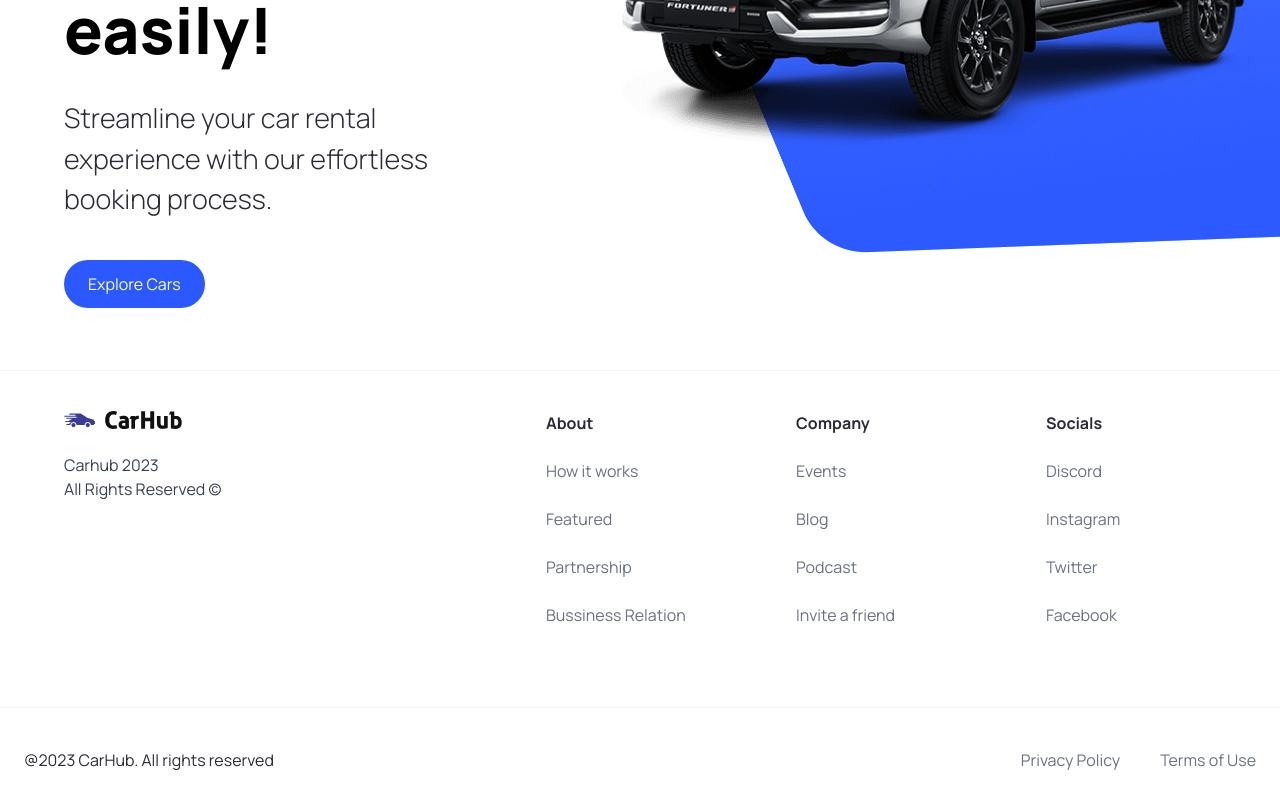
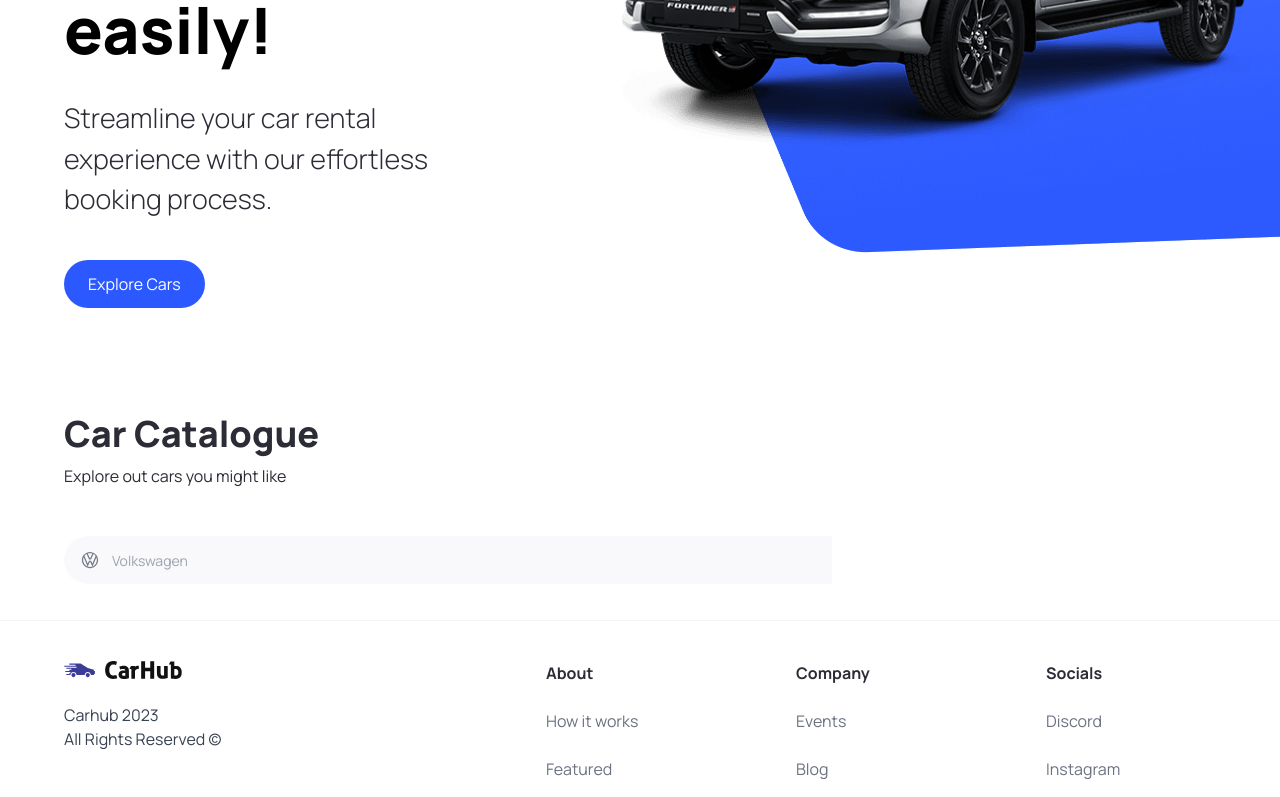
Before and after one commit to IraAkulova/car-catalog, a Next.js app: page / in a window 1280 px wide. Shown: the part 450-1247 px from the top of the page. Built offline with nearby package versions, Linux system fonts and the light colour scheme.

Commit message:
created searchBar

```diff
--- a/app/page.tsx
+++ b/app/page.tsx
@@ -1,10 +1,23 @@
-import { Hero } from "@/components";
+import { Hero, CustomFilter, SearchBar} from "@/components";
 import Image from "next/image";
 
 export default function Home() {
   return (
     <main className="overflow-hidden">
-<Hero/>
+      <Hero />
+      <div className="mt-12 padding-x padding-y max-with" id='discover'>
+        <div className='home__text-container'>
+          <h1 className='text-4xl font-extrabold'>Car Catalogue</h1>
+          <p>Explore out cars you might like</p>
+        </div>
+        <div className="home__filters">
+          <SearchBar />
+          <div className="home__filter-container">
+            <CustomFilter title='fuel' />
+            <CustomFilter title='year'/>
+          </div>
+        </div>
+      </div>
     </main>
   );
 }
--- /dev/null
+++ b/components/CustomFilter.tsx
@@ -0,0 +1,11 @@
+import React from 'react'
+
+function CustomFilter() {
+  return (
+    <div>
+
+    </div>
+  )
+}
+
+export default CustomFilter
--- /dev/null
+++ b/components/SearchBar.tsx
@@ -0,0 +1,23 @@
+'use client';
+import { useState } from "react";
+
+import { SearchManufacturer } from "."
+
+function SearchBar() {
+    const [manufacturer, setManufacturer] = useState('');
+    const handleSearch = () => {
+
+    }
+  return (
+    <form className='searchbar' onSubmit={handleSearch}>
+        <div className="searchbar__item">
+            <SearchManufacturer
+                manufacturer={manufacturer}
+                setManufacturer={setManufacturer}
+            />
+        </div>
+    </form>
+  )
+}
+
+export default SearchBar
--- /dev/null
+++ b/components/SearchManufacturer.tsx
@@ -0,0 +1,87 @@
+"use client";
+import { useState, Fragment } from "react";
+import { SearchManufacturerProps } from "@/types";
+import { Combobox, Transition } from "@headlessui/react";
+import Image from "next/image";
+import { manufacturers } from "@/constants";
+
+function SearchManufacturer({
+  manufacturer,
+  setManufacturer,
+}: SearchManufacturerProps) {
+  const [query, setQuery] = useState("");
+  const filteredManufacturers =
+    query === ""
+      ? manufacturers
+      : manufacturers.filter((item) =>
+          item
+            .toLocaleLowerCase()
+            .replace(/\s+/g, "")
+            .includes(query.toLocaleLowerCase().replace(/\s+/g, ""))
+        );
+  return (
+    <div className="search-manufacturer">
+      <Combobox value={manufacturer} onChange={setManufacturer}>
+        <div className="relative w-full">
+          <Combobox.Button className="absolute top-[14px]">
+            <Image
+              src="/car-logo.svg"
+              alt="Car Logo"
+              width={20}
+              height={20}
+              className="ml-4"
+            />
+          </Combobox.Button>
+          <Combobox.Input
+            className="search-manufacturer__input"
+            placeholder="Volkswagen"
+            displayValue={(manufacturer: string) => manufacturer}
+            onChange={(e) => setQuery(e.target.value)}
+          />
+          <Transition
+            as={Fragment}
+            leave="transform duration-100"
+            leaveFrom="opacity-100"
+            leaveTo="opacity-0"
+            afterLeave={() => setQuery("")}
+          >
+            <Combobox.Options>
+              {filteredManufacturers.map((item) => (
+                <Combobox.Option
+                  key={item}
+                  className={({ active }) =>
+                    `relative search-manufacturer__option ${
+                      active ? "bg-primary-blue text-white" : "text-gray-900"
+                    }`
+                  }
+                  value={item}
+                >
+                  {({ selected, active }) => (
+                    <>
+                      <span
+                        className={`block truncate ${
+                          selected ? "font-medium" : "font-normal"
+                        }`}
+                      >
+                        {item}
+                      </span>
+                      {selected ? (
+                        <span
+                          className={`absolute inset-y-0 left-0 flex items-center pl-3 ${
+                            active ? "text-white" : "text-teal-600"
+                          }`}
+                        ></span>
+                      ) : null}
+                    </>
+                  )}
+                </Combobox.Option>
+              ))}
+            </Combobox.Options>
+          </Transition>
+        </div>
+      </Combobox>
+    </div>
+  );
+}
+
+export default SearchManufacturer;
--- a/types/index.ts
+++ b/types/index.ts
@@ -6,3 +6,8 @@
     handleClick?: MouseEventHandler<HTMLButtonElement>;
     btnType?: 'button' | 'submit';
 }
+
+export interface SearchManufacturerProps {
+    manufacturer: string;
+    setManufacturer: (manufacturer: string) => void;
+}
```
Also changed, not shown: components/index.ts (+7 -1 lines), package.json (+5 -4 lines), 1 other file (tests, documents, lock files or other folders).
